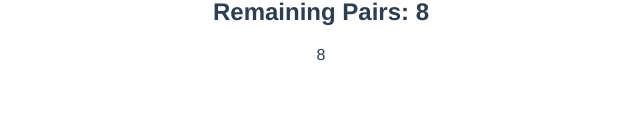
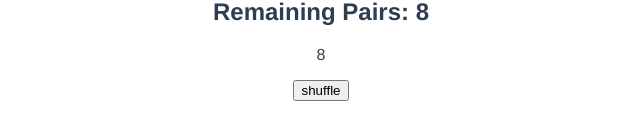
Before and after one commit to Anthonylat09/Memory-Game, a Vue app: page / in a window 1280 px wide. Shown: the part 630-770 px from the top of the page, without its empty margins (319-959 px from the left). Built offline with nearby package versions, Linux system fonts and the light colour scheme.

Commit message:
feat: add shuffle cards

```diff
--- a/package.json
+++ b/package.json
@@ -9,6 +9,7 @@
   },
   "dependencies": {
     "core-js": "^3.8.3",
+    "lodash": "^4.17.21",
     "vue": "^3.2.13"
   },
   "devDependencies": {
--- a/src/App.vue
+++ b/src/App.vue
@@ -13,9 +13,11 @@
   </section>
   <h2>{{ status }}</h2>
   <p>{{remainingPairs}}</p>
+  <button @click="shuffleCards">shuffle</button>
 </template>
 
 <script>
+import _ from 'lodash'
 import { computed, ref, watch } from 'vue'
 import CardComponent from './components/CardComponent'
 
@@ -44,6 +46,11 @@
 
       return remainingCards / 2
     })
+
+
+    const shuffleCards = () => {
+      cardList.value = _.shuffle(cardList.value)
+    }
 
     /**
      * Puts the values in the cards
@@ -101,7 +108,8 @@
       flipCard,
       userSelection,
       status,
-      remainingPairs
+      remainingPairs,
+      shuffleCards
     }
   }
 }
```
Also changed, not shown: 1 other file (tests, documents, lock files or other folders).
